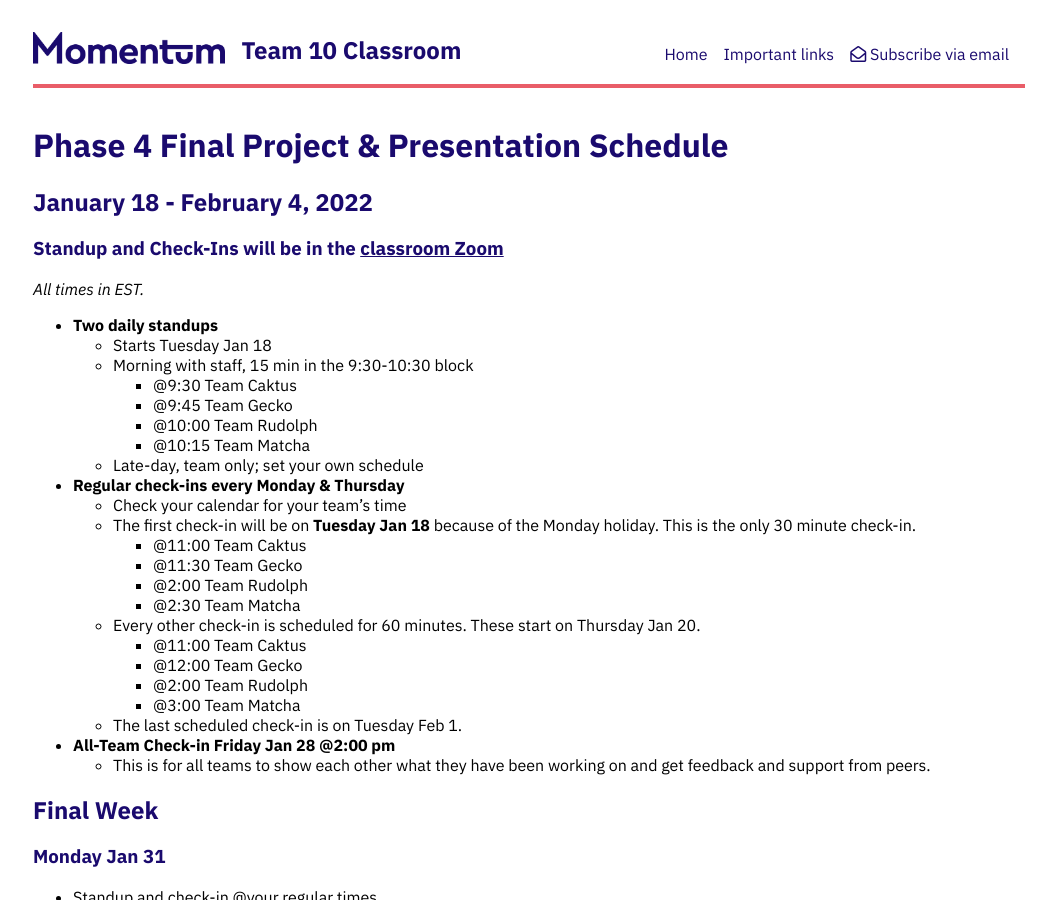
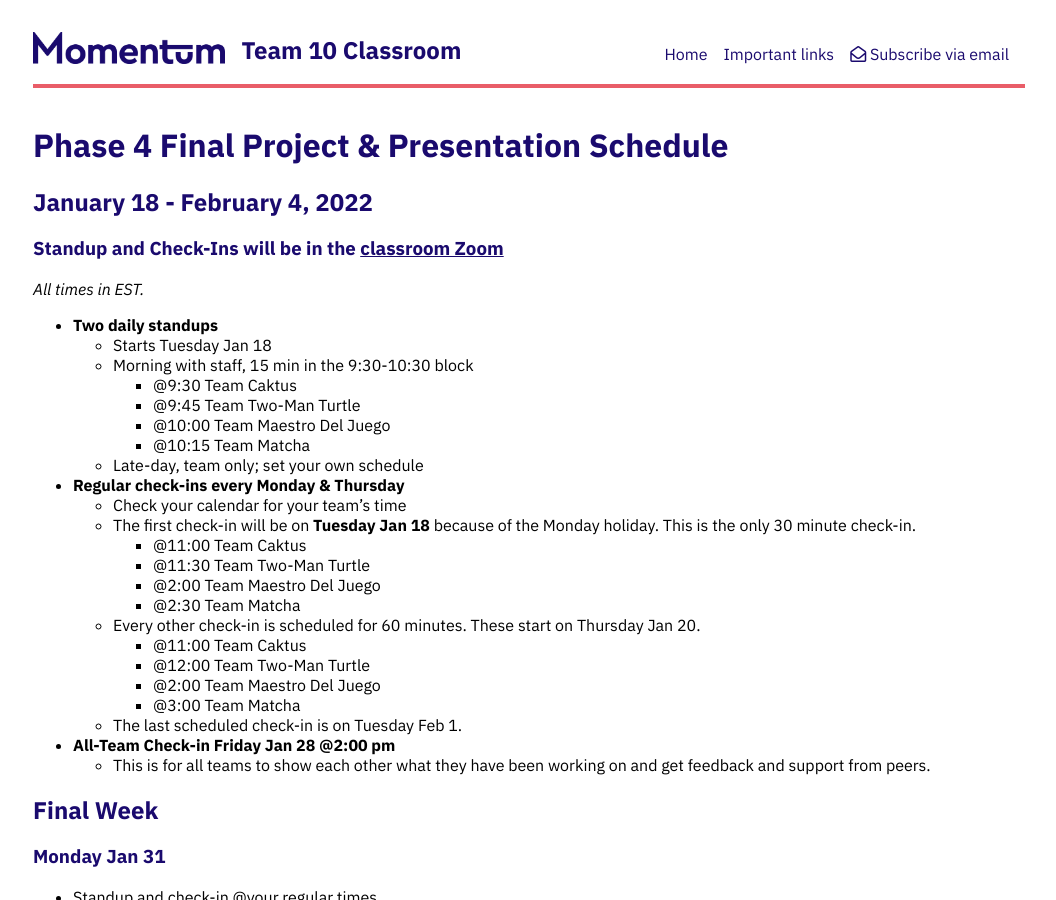
Before and after one commit to Momentum-Team-10/momentum-team-10.github.io, a Jekyll site: the page built from phase-4-schedule.md, in a window 1280 px wide and 900 px high. Shown: the whole window, without its empty margins (111-1167 px from the left). Built offline with Jekyll 4.4.1, drawn with Linux system fonts in a browser that asks for light colours; nearby versions of some CDN libraries.

Commit message:
Update team names

```diff
--- a/phase-4-schedule.md
+++ b/phase-4-schedule.md
@@ -16,21 +16,21 @@ layout: default
   - Starts Tuesday Jan 18
   - Morning with staff, 15 min in the 9:30-10:30 block
     - @9:30 Team Caktus
-    - @9:45 Team Gecko
-    - @10:00 Team Rudolph
+    - @9:45 Team Two-Man Turtle
+    - @10:00 Team Maestro Del Juego
     - @10:15 Team Matcha
   - Late-day, team only; set your own schedule
 - **Regular check-ins every Monday & Thursday**
   - Check your calendar for your team's time
   - The first check-in will be on **Tuesday Jan 18** because of the Monday holiday. This is the only 30 minute check-in.
     - @11:00 Team Caktus
-    - @11:30 Team Gecko
-    - @2:00 Team Rudolph
+    - @11:30 Team Two-Man Turtle
+    - @2:00 Team Maestro Del Juego
     - @2:30 Team Matcha
   - Every other check-in is scheduled for 60 minutes. These start on Thursday Jan 20.
     - @11:00 Team Caktus
-    - @12:00 Team Gecko
-    - @2:00 Team Rudolph
+    - @12:00 Team Two-Man Turtle
+    - @2:00 Team Maestro Del Juego
     - @3:00 Team Matcha
   - The last scheduled check-in is on Tuesday Feb 1.
 - **All-Team Check-in Friday Jan 28 @2:00 pm**
```
